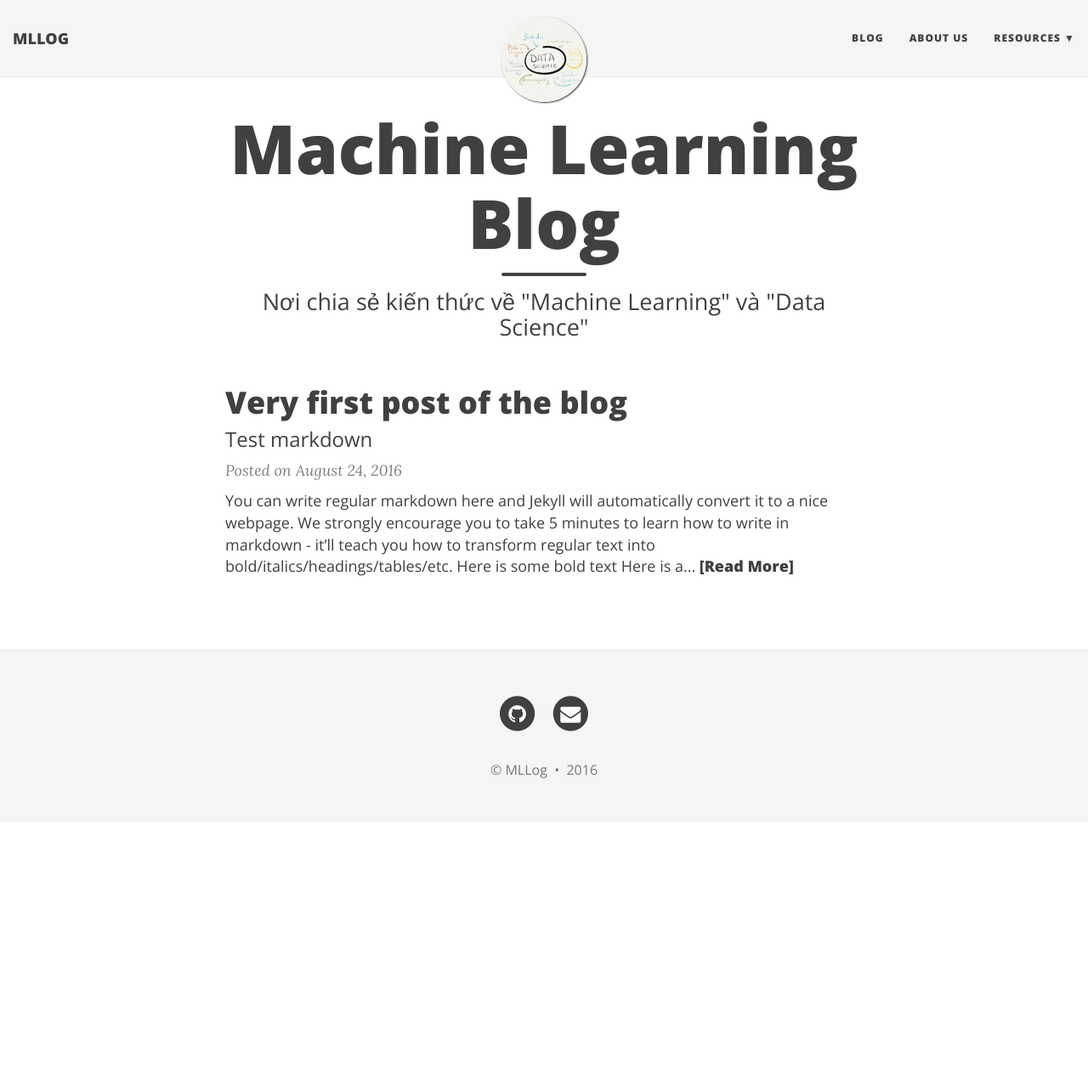
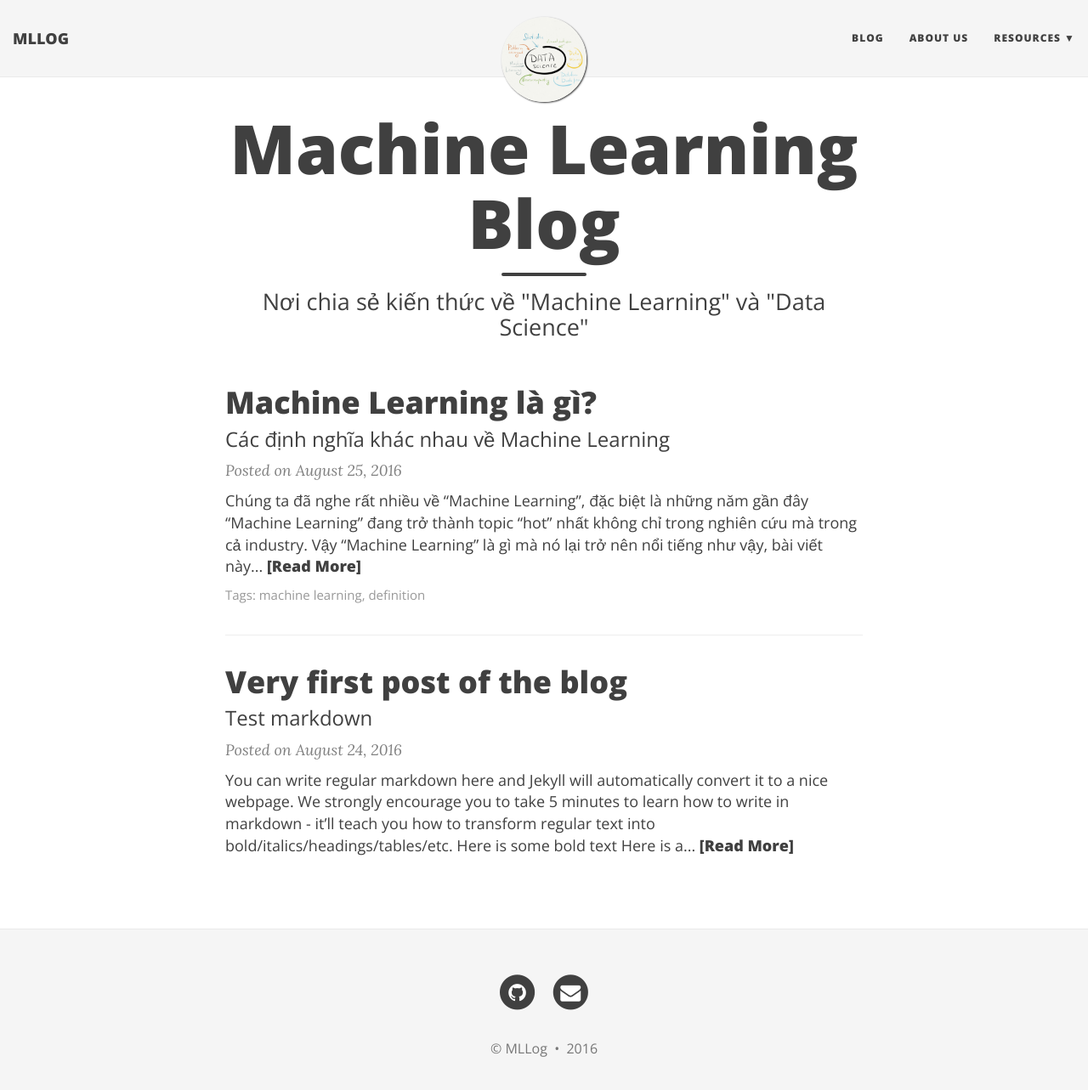
Before and after one commit to mllog/mllog.github.io, a Jekyll site: the page built from index.html, in a window 1280 px wide and 1296 px high. Shown: the top 1283 px of the window at 85% size. Built offline with Jekyll 4.4.1, drawn with Linux system fonts in a browser that asks for light colours; nearby versions of some CDN libraries; the list of posts is cut into pages by our own code.

Commit message:
Second post

```diff
--- /dev/null
+++ b/_posts/2016-08-25-machine-learning-intro.md
@@ -0,0 +1,24 @@
+---
+layout: post
+title: Machine Learning là gì?
+subtitle: Các định nghĩa khác nhau về Machine Learning
+tags: [machine learning, definition]
+---
+
+Chúng ta đã nghe rất nhiều về "Machine Learning", đặc biệt là những năm gần đây "Machine Learning" đang trở thành topic "hot" nhất không chỉ trong nghiên cứu mà trong cả industry. Vậy "Machine Learning" là gì mà nó lại trở nên nổi tiếng như vậy, bài viết này thảo luận một số định nghĩa về "Machine Learning" từ những góc nhìn khác nhau: Định nghĩa từ textbook (Standard Definitions), định nghĩa từ kỷ sư hoặc lập trình viên (One-liner Definitions).
+
+## Các định nghĩa chuẩn (Standard Definitions)
+
+Dưới đây tôi đưa ra một số định nghĩa về "Machine Learning" từ bốn quyển sách nổi tiếng thường hay được dùng để giảng day trong các trường đại học nổi tiếng. Tôi chọn bốn định nghĩa để làm nổi bật một số quan điểm hửu ích và đa trong trong lĩnh vực này.
+
+### Mitchell's Machine Learning
+
+Quyển sách nổi tiếng về Machine Learning của Tom Mitchell đưa ra một định nghĩa ngay đầu tự đề quyển sách:
+
+> *The field of machine learning is concerned with the question of how to construct computer programs that automatically improve with experience.*
+
+Định nghĩa này ngắn gọn và dễ hiểu, theo định nghĩa này thì công việc của Machine Learning là tạo ra các chương trình máy tính có thể tự động cải thiện thông qua những kinh nghiệm chúng đã trải qua.
+
+Cũng trong quyển sách này, ở phần giới thiệu Mitchell đưa ra một công thức mà rất hay được sử dụng trong Machine Learning:
+
+> A computer program is said to learn from experience E with respect to some class of tasks T and performance measure P, if its performance at tasks in T, as measured by P, improves with experience E.
--- a/aboutus.md
+++ b/aboutus.md
@@ -4,7 +4,7 @@ title: About us
 subtitle: Keep Calm and Carry on Studying
 ---
 
-Chúng tôi là những người yêu thích "Học máy (Machine Learning)" và "Khoa học dữ liệu (Data Science)". Chúng tôi mong muốn được chia sẻ và kết nối công đồng những người đang nghiên cứu và làm việc trong lĩnh vực này.
+Chúng tôi là những người yêu thích "Machine Learning" (Từ này không biết dịch sang tiếng Việt như thế nào cho chính xác vì vậy chúng tôi để nguyên tiếng Anh) và "Khoa học dữ liệu (Data Science)". Chúng tôi mong muốn được chia sẻ và kết nối công đồng những người đang nghiên cứu và làm việc trong lĩnh vực này.
 
 
 ### Thành viên:
```
